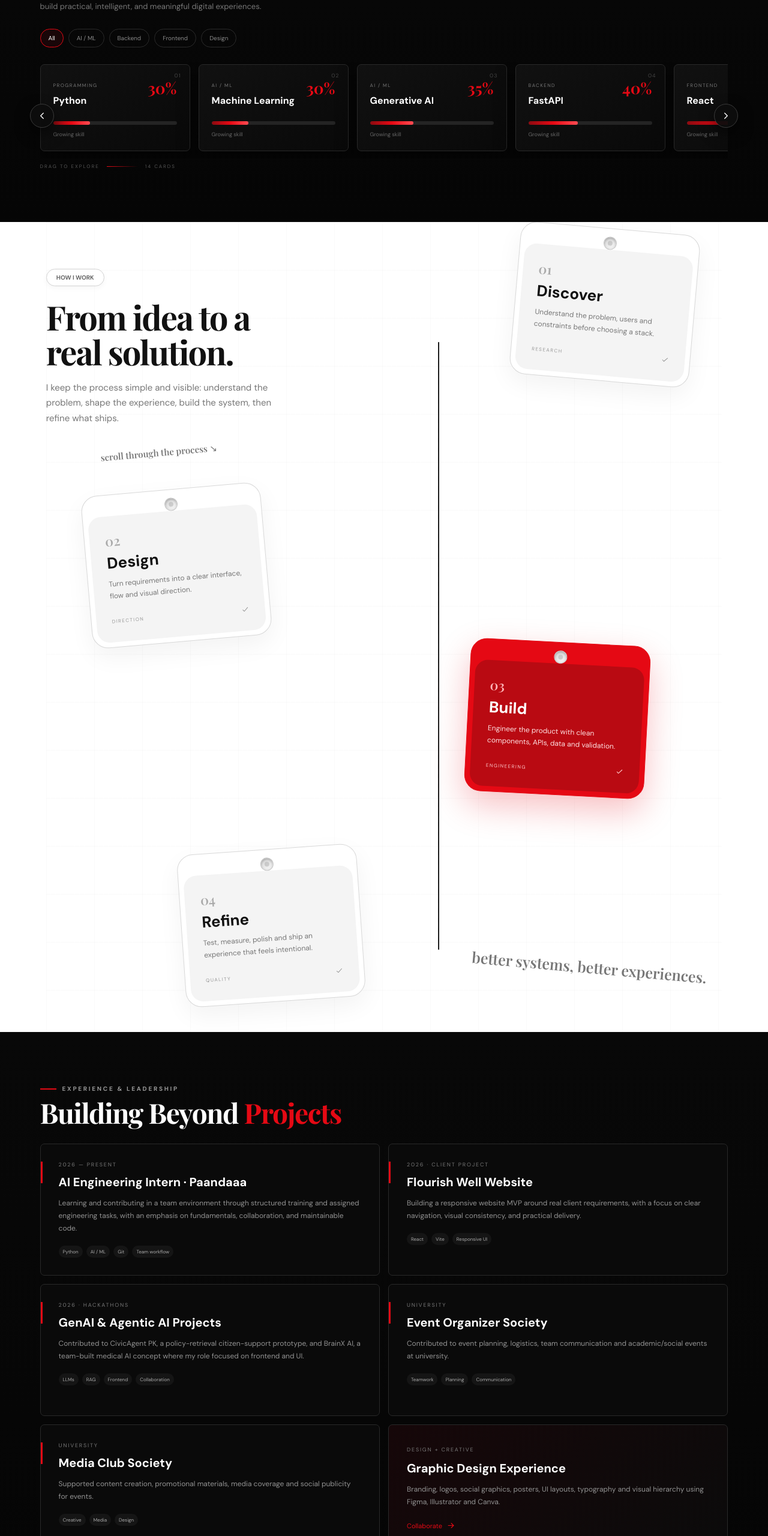
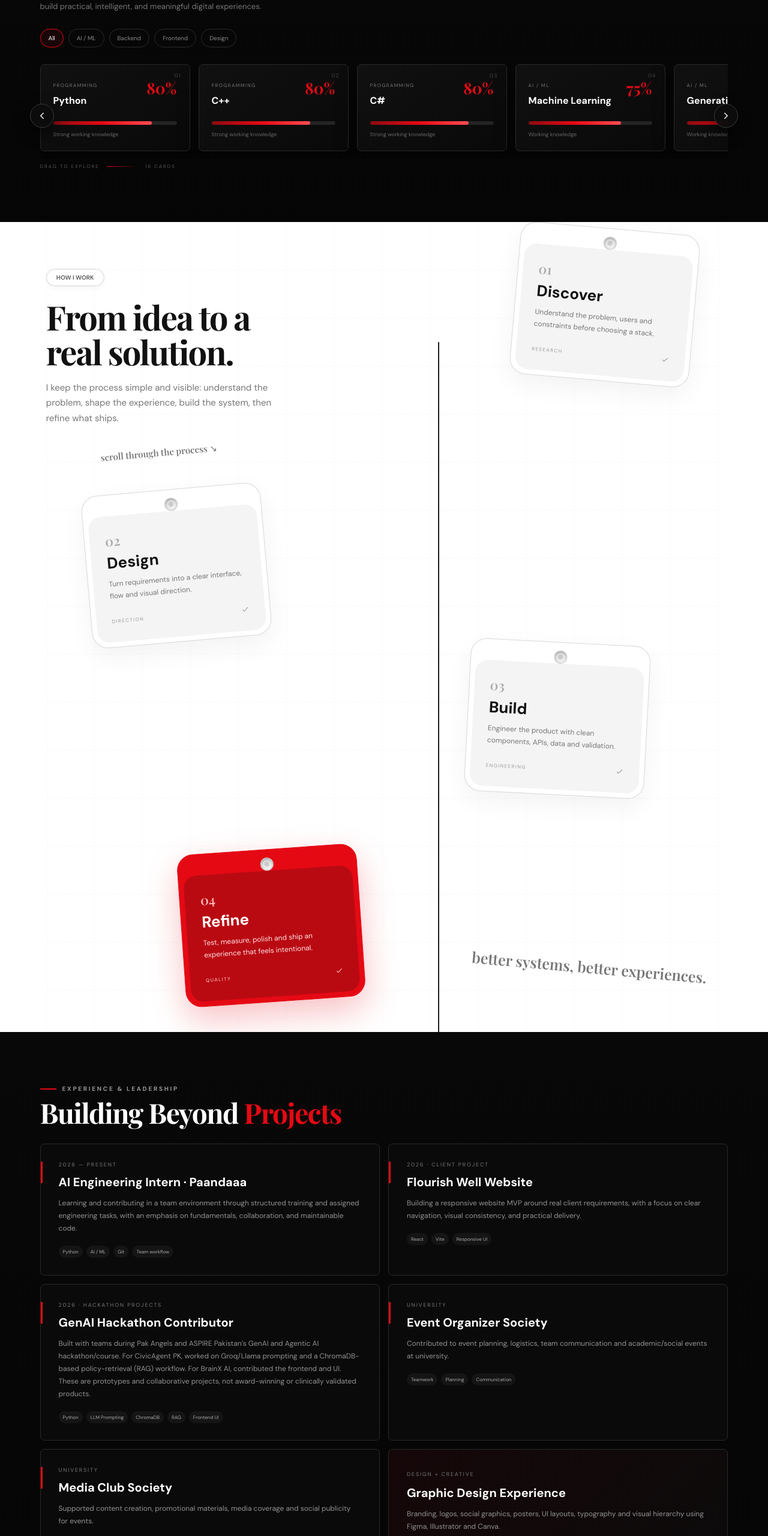
Before and after one commit to wajeeha-asad/wajeehaasad_Portfolio, a React (Vite) app: page / in a window 1280 px wide. Shown: the part 2466-5026 px from the top of the page at 60% size. Built offline with nearby package versions, Linux system fonts and the light colour scheme; a web font is replaced by a local one.

Commit message:
Update skill ratings and experience and recognition sections

```diff
--- a/src/main.tsx
+++ b/src/main.tsx
@@ -253,20 +253,24 @@ const projects = [
    ========================================================= */
 
 const skills = [
-  { name: 'Python', percent: 30, group: 'Programming' },
-  { name: 'Machine Learning', percent: 30, group: 'AI / ML' },
-  { name: 'Generative AI', percent: 35, group: 'AI / ML' },
-  { name: 'FastAPI', percent: 40, group: 'Backend' },
-  { name: 'React', percent: 55, group: 'Frontend' },
-  { name: 'JavaScript', percent: 50, group: 'Frontend' },
-  { name: 'SQL / PostgreSQL', percent: 40, group: 'Data' },
-  { name: 'Canva', percent: 90, group: 'Design' },
-  { name: 'Git / GitHub', percent: 50, group: 'Tools' },
-  { name: 'Tailwind CSS', percent: 50, group: 'Frontend' },
+  { name: 'Python', percent: 80, group: 'Programming' },
+  { name: 'C++', percent: 80, group: 'Programming' },
+  { name: 'C#', percent: 80, group: 'Programming' },
+  { name: 'Machine Learning', percent: 75, group: 'AI / ML' },
+  { name: 'Generative AI', percent: 75, group: 'AI / ML' },
+  { name: 'FastAPI', percent: 75, group: 'Backend' },
+  { name: 'React', percent: 80, group: 'Frontend' },
+  { name: 'JavaScript', percent: 80, group: 'Frontend' },
+  { name: 'HTML / CSS', percent: 85, group: 'Frontend' },
+  { name: 'SQL / PostgreSQL', percent: 75, group: 'Data' },
+  { name: 'Canva', percent: 95, group: 'Design' },
+  { name: 'Git / GitHub', percent: 75, group: 'Tools' },
+  { name: 'Tailwind CSS', percent: 80, group: 'Frontend' },
   { name: 'Figma', percent: 30, group: 'Design' },
-  { name: 'RAG / Embeddings', percent: 35, group: 'GenAI' },
+  { name: 'RAG', percent: 75, group: 'GenAI' },
+  { name: 'Embeddings', percent: 35, group: 'GenAI' },
   { name: 'Docker / Cloud', percent: 20, group: 'DevOps' },
-  { name: 'Adobe Illustrator', percent: 90, group: 'Design' },
+  { name: 'Adobe Illustrator', percent: 95, group: 'Design' },
 ]
 
 /* =========================================================
@@ -1213,11 +1217,11 @@ function App() {
 
             <article className="timeline-card">
               <span className="timeline-dot" />
-              <div className="timeline-meta">2026 · HACKATHONS</div>
-              <h3>GenAI & Agentic AI Projects</h3>
-              <p>Contributed to CivicAgent PK, a policy-retrieval citizen-support prototype, and BrainX AI, a team-built medical AI concept where my role focused on frontend and UI.</p>
+              <div className="timeline-meta">2026 · HACKATHON PROJECTS</div>
+              <h3>GenAI Hackathon Contributor</h3>
+              <p>Built with teams during Pak Angels and ASPIRE Pakistan’s GenAI and Agentic AI hackathon/course. For CivicAgent PK, worked on Groq/Llama prompting and a ChromaDB-based policy-retrieval (RAG) workflow. For BrainX AI, contributed the frontend and UI. These are prototypes and collaborative projects, not award-winning or clinically validated products.</p>
               <div className="mini-tags">
-                <span>LLMs</span><span>RAG</span><span>Frontend</span><span>Collaboration</span>
+                <span>Python</span><span>LLM Prompting</span><span>ChromaDB</span><span>RAG</span><span>Frontend UI</span>
               </div>
             </article>
 
@@ -1382,24 +1386,65 @@ function App() {
 
               <div>
                 <span className="timeline-meta">
-                  TECH EVENTS
+                  RESEARCH / PUBLICATION
                 </span>
 
                 <h3>
-                  TECHXPO · Conferences · AI Events
+                  TECHXPO Abstract Book
                 </h3>
 
                 <p>
-                  Participated in university
-                  technology conferences and had
-                  an abstract published in the
-                  TECHXPO Abstract Book.
+                  An academic abstract was published in the TECHXPO Abstract Book. Conference and technology-event participation is listed separately from awards or certifications.
                 </p>
               </div>
 
               <span className="verified">
                 ✓
               </span>
+            </article>
+
+            <article>
+              <span className="cert-icon">
+                AI
+              </span>
+
+              <div>
+                <span className="timeline-meta">
+                  HACKATHON · 2026
+                </span>
+
+                <h3>
+                  Pak Angels × ASPIRE Pakistan GenAI & Agentic AI Hackathon/Course
+                </h3>
+
+                <p>
+                  Completed the program and contributed to team prototypes including CivicAgent PK and BrainX AI. Participation and project work are highlighted here; no prize or ranking is claimed.
+                </p>
+              </div>
+
+              <span className="verified">
+                ✓
+              </span>
+            </article>
+
+            <article>
+              <span className="cert-icon">
+                01
+              </span>
+
+              <div>
+                <span className="timeline-meta">
+                  UPCOMING · 20 OCT 2026
+                </span>
+
+                <h3>
+                  AI Innovation Hackathon 2026
+                </h3>
+
+                <p>
+                  Team lead for the AI Skills Proof Engine project with the Women in AI Research Club. Listed as an upcoming participation, not a completed award or result.
+                </p>
+              </div>
             </article>
 
           </div>
```
